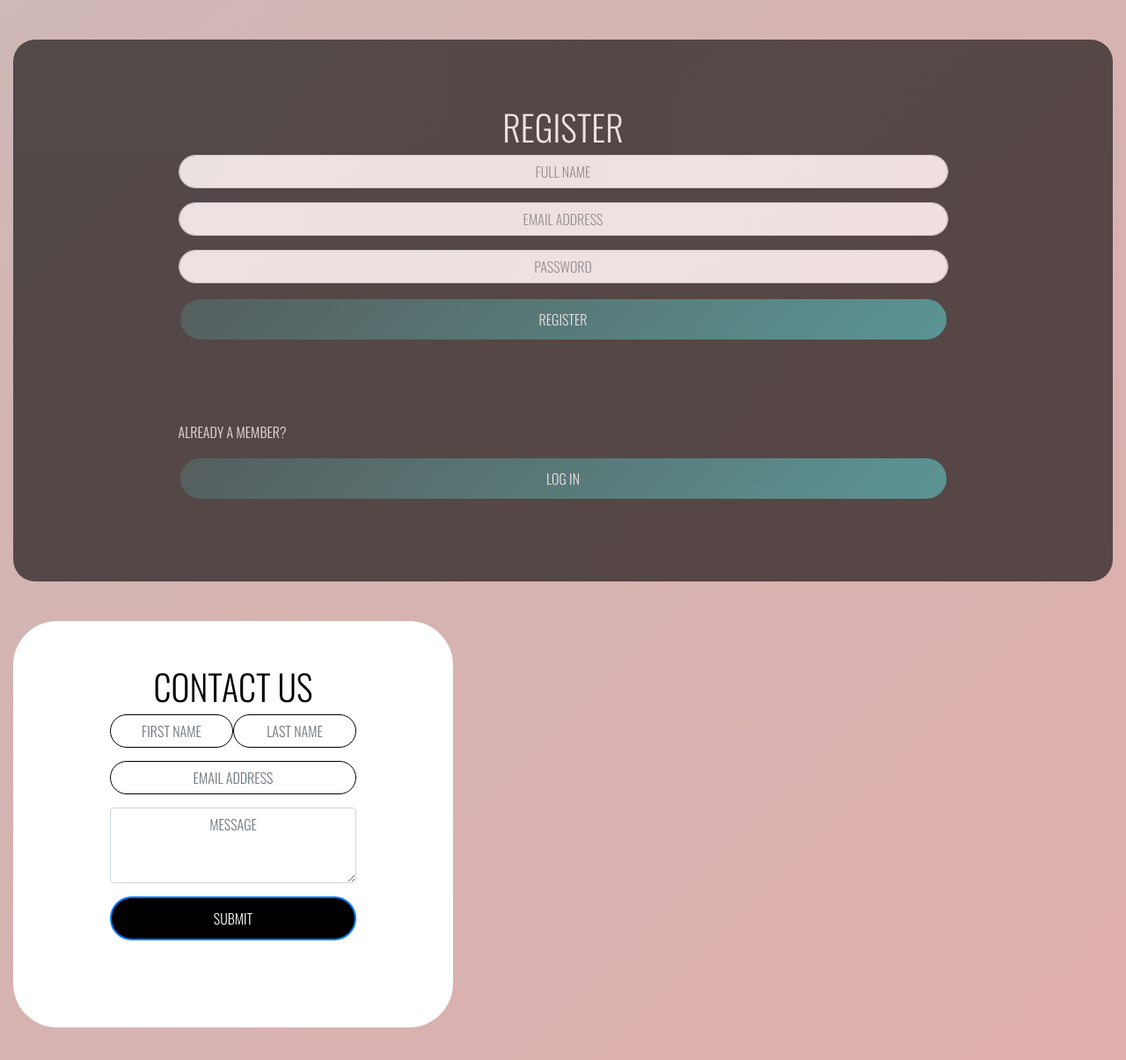
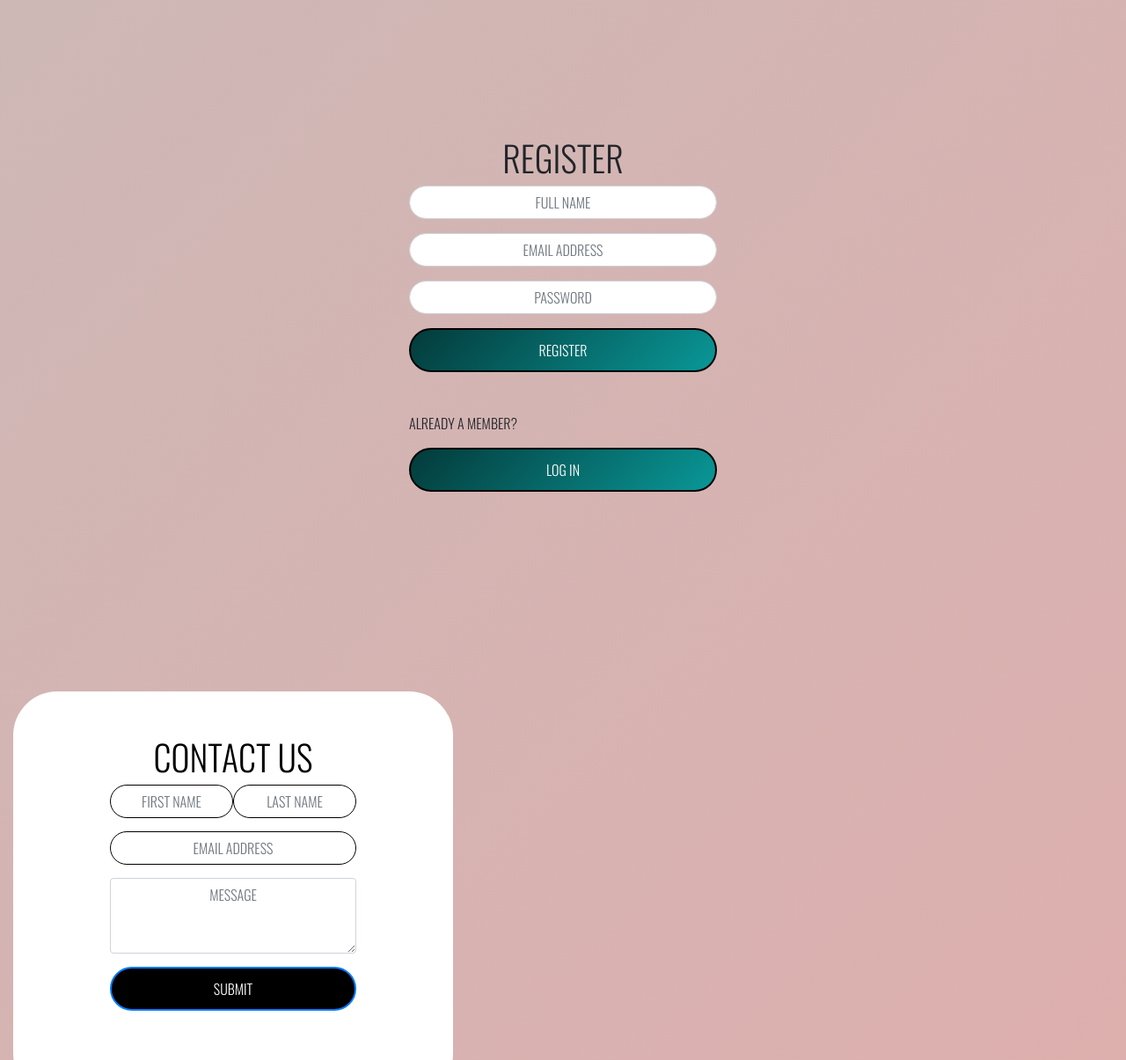
Before and after one commit to swapnil-morakhia/MLyze, a Flask app: page /register in a window 1280 px wide. Shown: the part 81-1286 px from the top of the page at 88% size. Run offline with Flask 2, Linux system fonts and the light colour scheme; some libraries are stand-ins or nearby versions.

Commit message:
fixed_login&register

```diff
--- a/static/CSS/login_register.css
+++ b/static/CSS/login_register.css
@@ -1,5 +1,8 @@
 #login_register_first_page {
   height: 77vh;
+  width: 40%;
+  margin-left: 30%;
+  margin-top: 10%;
 }
 
 .form, .login_register_first_page_opposite_area {
--- a/templates/register.html
+++ b/templates/register.html
@@ -1,7 +1,7 @@
 {% extends 'base.html' %}
 
 {% block content %}
-<div class="page" id="login_register_first_page">
+<div id="login_register_first_page">
   <form class="form" name="sign_up_form" action="{{ url_for('register') }}" method="POST">
     <h1>REGISTER</h1>
     <div class="form-group">
```
